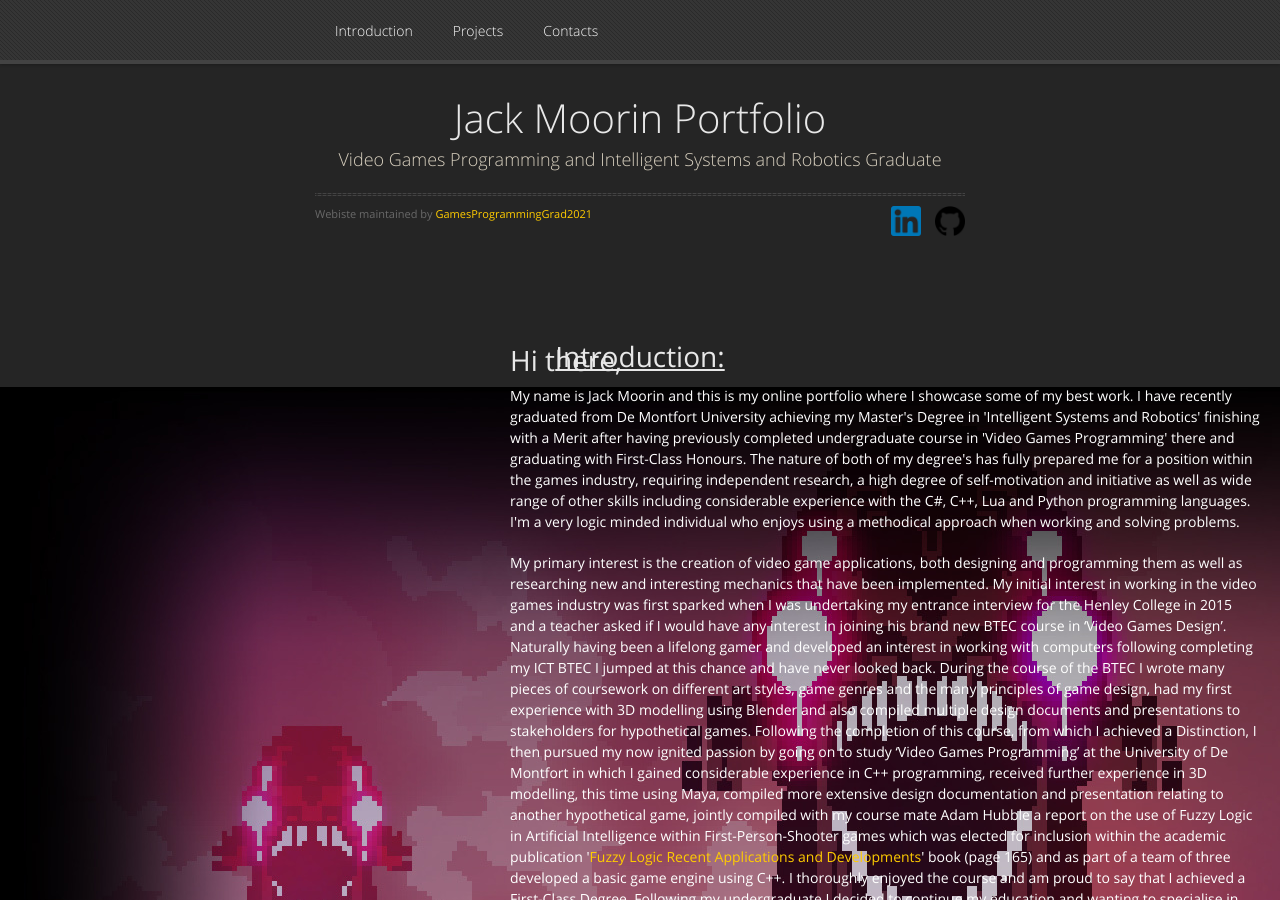
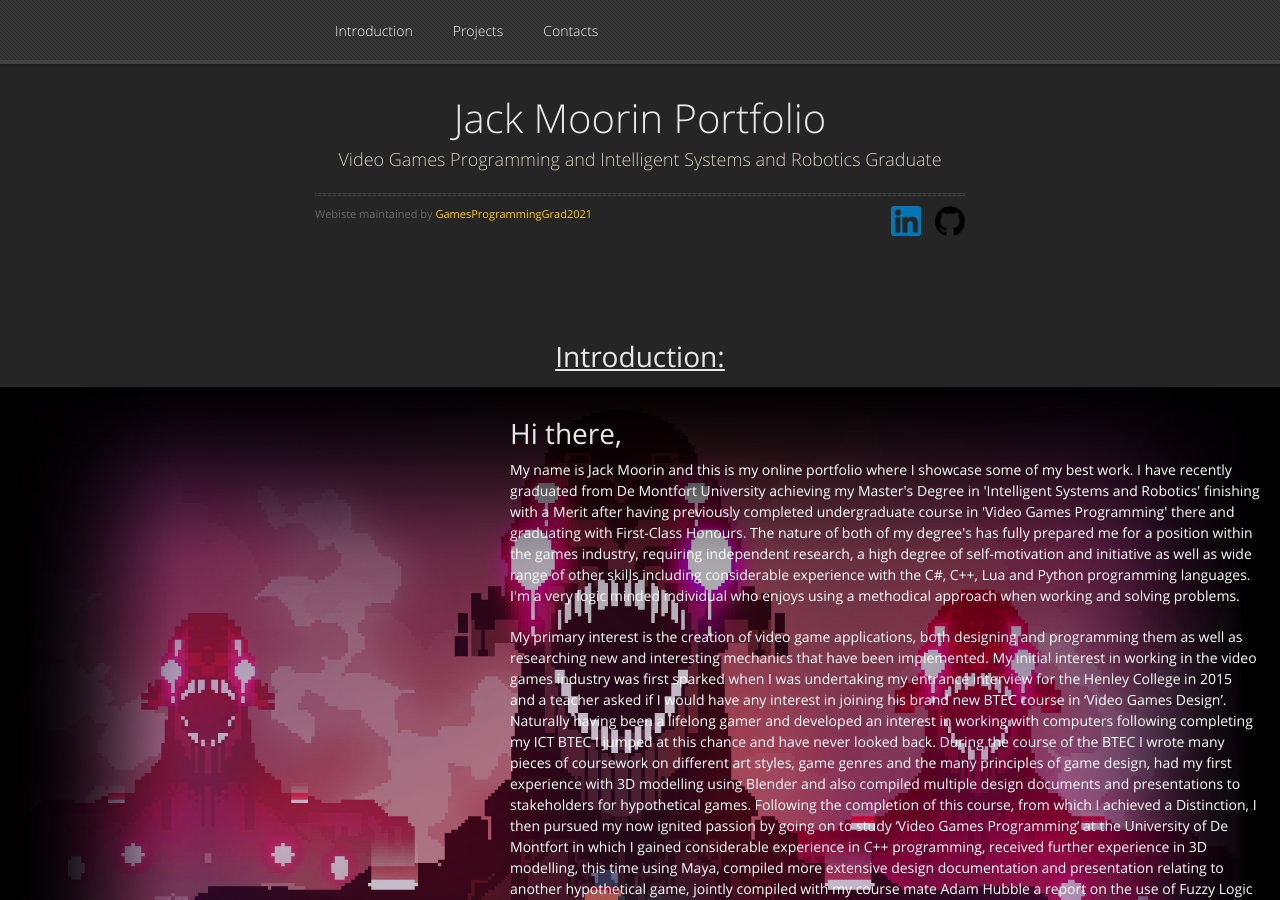
Before and after one commit to GamesProgrammingGrad2021/GamesProgrammingGrad2021.github.io, a Jekyll site: the page built from index.md, in a window 1280 px wide and 900 px high. Built offline with Jekyll 4.4.1, drawn with Linux system fonts in a browser that asks for light colours; nearby versions of some CDN libraries; our own code applies the rules of GitHub Pages for plain Markdown files.

Commit message:
Update default.html

```diff
--- a/_layouts/default.html
+++ b/_layouts/default.html
@@ -69,7 +69,7 @@
 	<div id="intro" style="padding-top: 0px;">
 		<div class="introduction">
 			<h1 style="padding-bottom: 5px;"><u>Introduction:</u></h1>
-			<img src="Portfolio_Portrait.jpg" alt="Profile_Picture" width="1920" height="1080" style="float: left;">
+			<img src="Portfolio_Portrait.jpg" alt="Profile_Picture" width="100%">
 			<div class="introduction_text">
 				<h1>Hi there,</h1>
 				<p>
```
